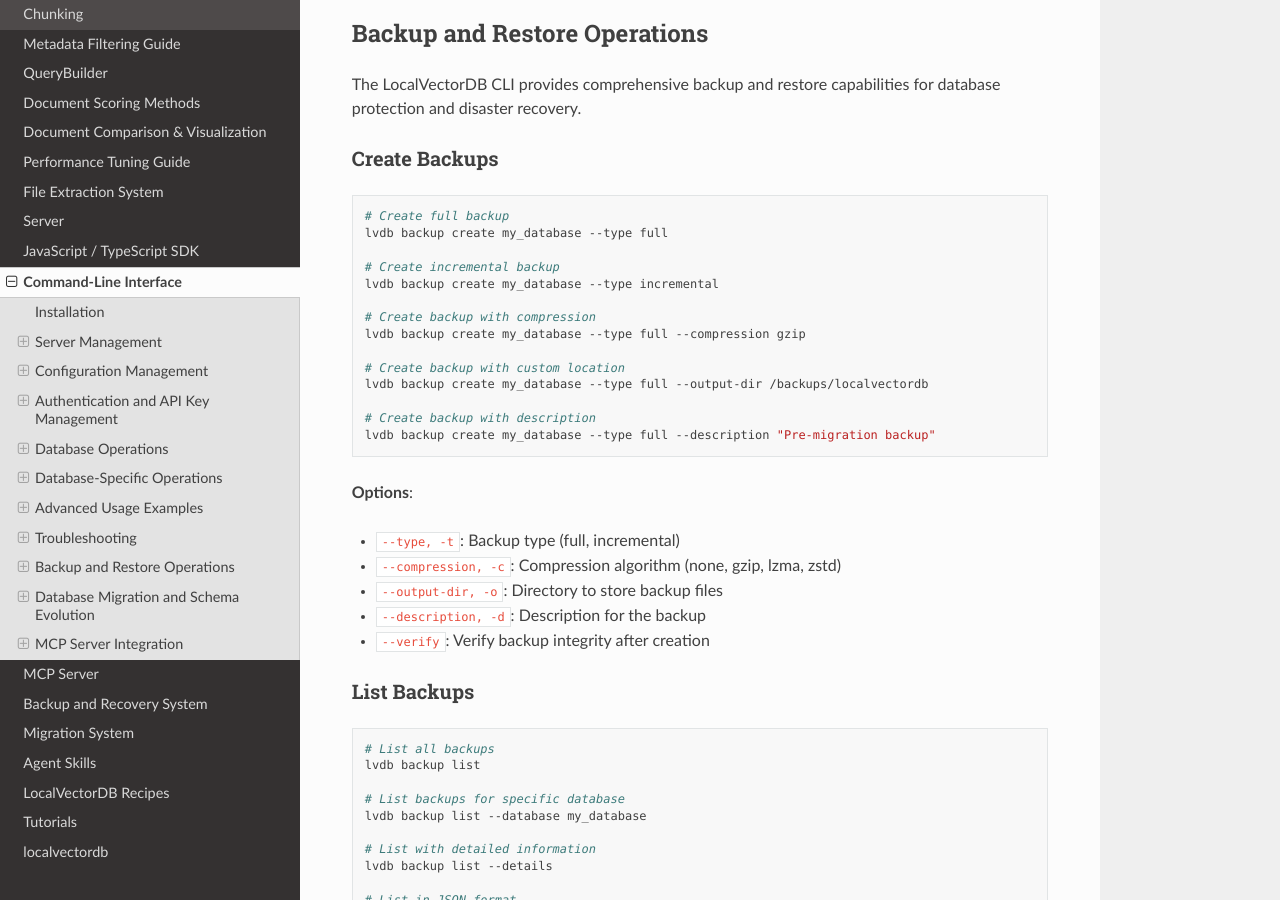
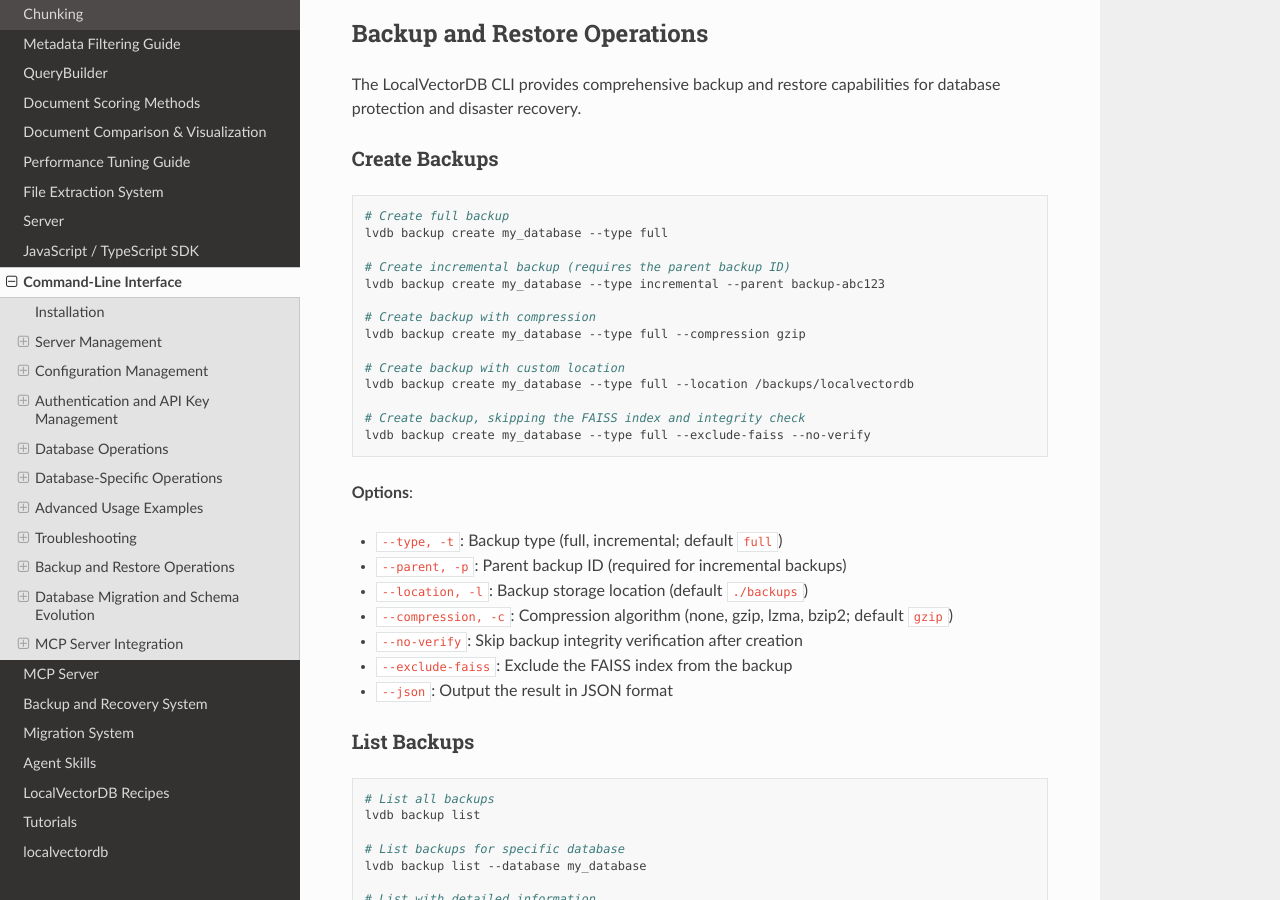
Before and after one commit to thomas-villani/localvectordb, a Sphinx documentation site: the page built from docs/source/cli.rst, in a window 1280 px wide and 900 px high, scrolled down 34854 px. Built offline with Sphinx 7.4.7 and the Read the Docs theme 3.1.0, drawn with Linux system fonts in a browser that asks for light colours.

Commit message:
fix: correct autoTune workload contract and backup CLI docs
Two cross-layer fixes surfaced by the v0.1.0 docs audit:

- autoTune workload type: the JS SDK declared `AutoTuneOptions.workload`
  as `string`, but the server passes it straight to `db.auto_tune(workload=...)`,
  which destructures a dict (workload_type, document_size, concurrent_users,
  durability_level, memory_constraint). Add a structured `WorkloadProfile`
  interface mirroring the server's profile and retype `workload` to it.
  Update the SDK docs examples to pass an object instead of a bare string.

- backup CLI docs: `lvdb backup create` was documented with a `zstd`
  compression choice (never supported) and omitted the real `bzip2`
  option; it also listed `--output-dir`/`--description`/`--verify`, none of
  which exist. Correct the options list and examples to match the actual
  Click command (--parent, --location, --compression {none,gzip,lzma,bzip2},
  --no-verify, --exclude-faiss, --json).

Also escape `LVDB_` in the server config module docstring so docutils stops
treating the trailing underscore as a hyperlink reference (two nitpicky-mode
build ERRORs).

The bzip2 backup path itself was already correct in code (CompressionAlgorithm
member BZIP has value "bzip2"); only the docs were wrong.

Co-Authored-By: Claude Opus 4.8 <noreply@anthropic.com>

```diff
--- a/docs/source/cli.rst
+++ b/docs/source/cli.rst
@@ -1916,25 +1916,27 @@ Create Backups
    # Create full backup
    lvdb backup create my_database --type full
 
-   # Create incremental backup
-   lvdb backup create my_database --type incremental
+   # Create incremental backup (requires the parent backup ID)
+   lvdb backup create my_database --type incremental --parent backup-abc123
 
    # Create backup with compression
    lvdb backup create my_database --type full --compression gzip
 
    # Create backup with custom location
-   lvdb backup create my_database --type full --output-dir /backups/localvectordb
-
-   # Create backup with description
-   lvdb backup create my_database --type full --description "Pre-migration backup"
+   lvdb backup create my_database --type full --location /backups/localvectordb
+
+   # Create backup, skipping the FAISS index and integrity check
+   lvdb backup create my_database --type full --exclude-faiss --no-verify
 
 **Options**:
 
-- ``--type, -t``: Backup type (full, incremental)
-- ``--compression, -c``: Compression algorithm (none, gzip, lzma, zstd)
-- ``--output-dir, -o``: Directory to store backup files
-- ``--description, -d``: Description for the backup
-- ``--verify``: Verify backup integrity after creation
+- ``--type, -t``: Backup type (full, incremental; default ``full``)
+- ``--parent, -p``: Parent backup ID (required for incremental backups)
+- ``--location, -l``: Backup storage location (default ``./backups``)
+- ``--compression, -c``: Compression algorithm (none, gzip, lzma, bzip2; default ``gzip``)
+- ``--no-verify``: Skip backup integrity verification after creation
+- ``--exclude-faiss``: Exclude the FAISS index from the backup
+- ``--json``: Output the result in JSON format
 
 List Backups
 ^^^^^^^^^^^^^
```
Also changed, not shown: docs/source/sdk/database.rst (+7 -3 lines), 2 other files.
